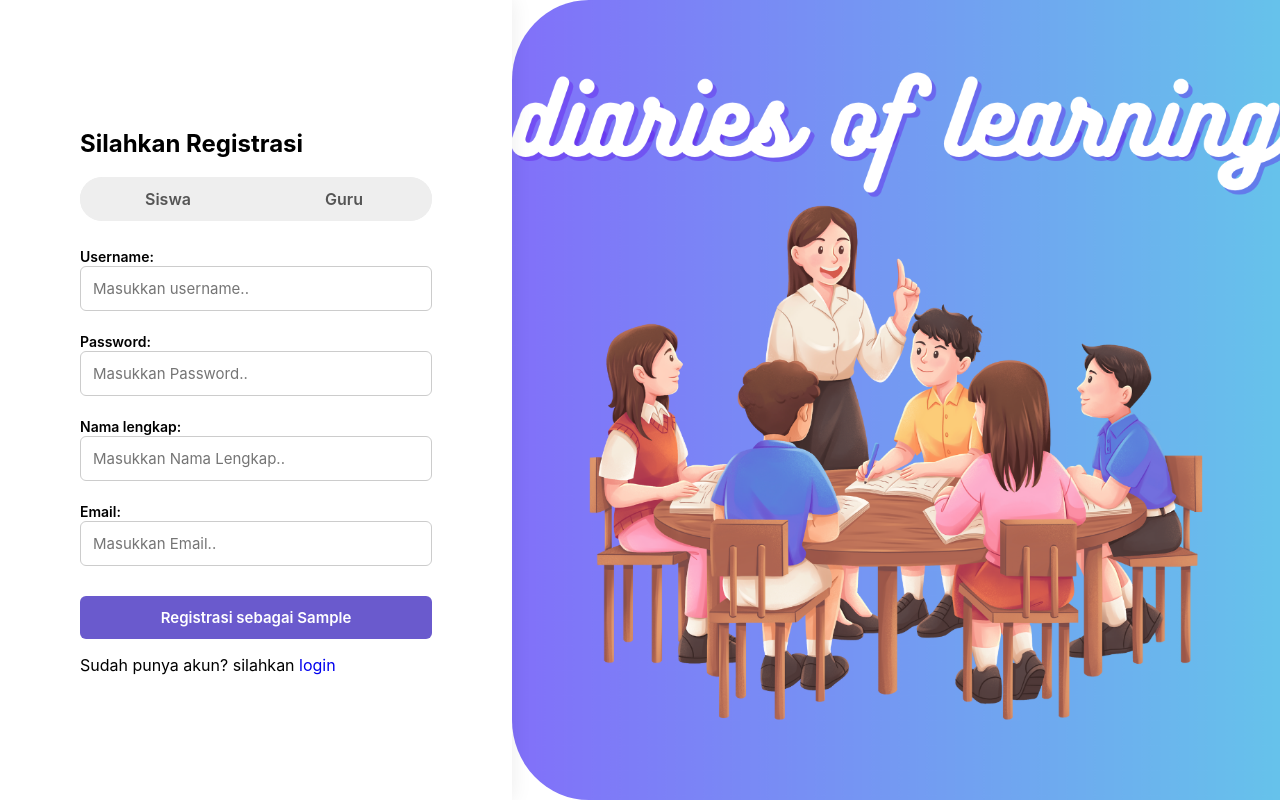
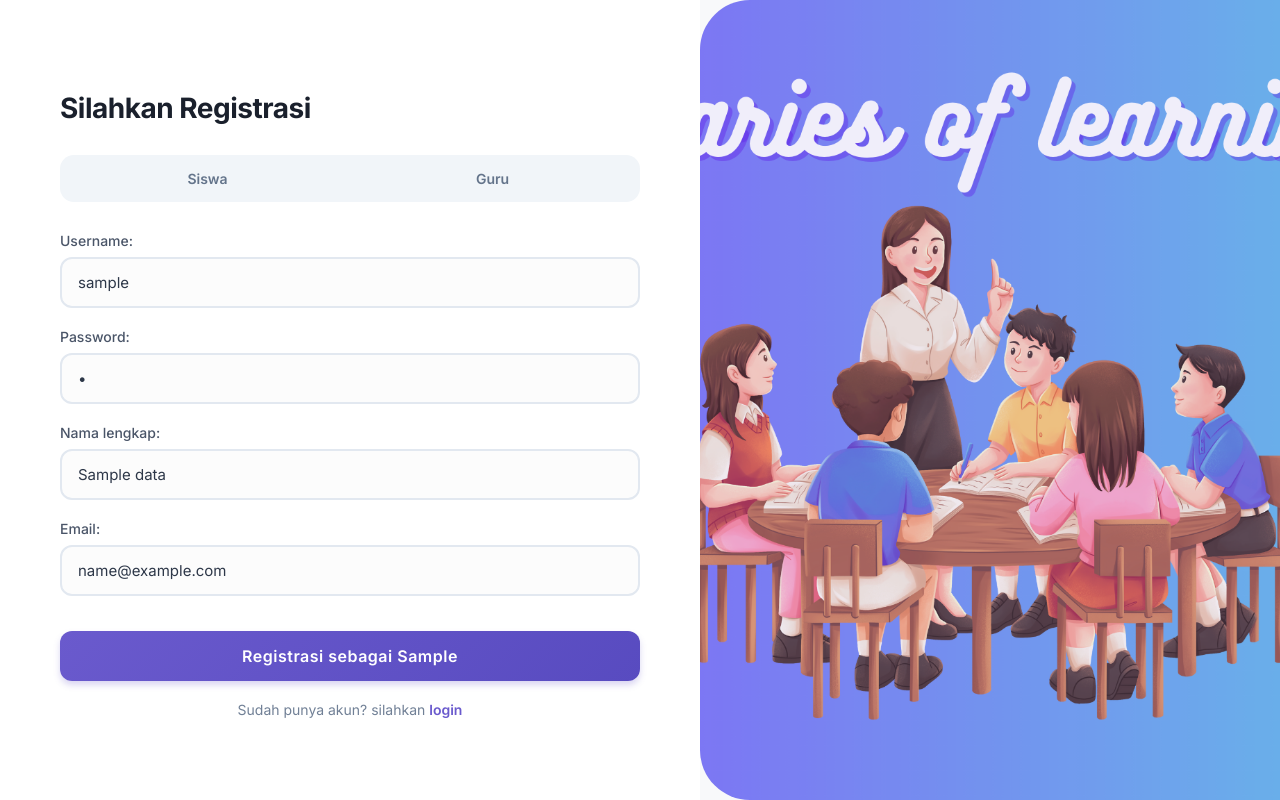
Before and after one commit to ELGHIFARY111/Diaries_Of_Learning, a PHP site: template views/php/registrasi.php in a window 1280 px wide. Run offline with PHP 8.4, Linux system fonts and the light colour scheme; the template is opened without the code that fills it: most values are stand-ins (such as "Sample title", 1, 10 or a date in 2020).

Commit message:
fix login view

```diff
--- a/views/css/login.css
+++ b/views/css/login.css
@@ -1,133 +1,219 @@
-/* === GLOBAL === */
+@import url('https://fonts.googleapis.com/css2?family=Inter:wght@300;400;500;600;700&display=swap');
+
 * {
     box-sizing: border-box;
-    font-family: "Inter", Arial, sans-serif;
+    font-family: "Inter", "Segoe UI", Roboto, Helvetica, Arial, sans-serif;
 }
 
 body {
     margin: 0;
     padding: 0;
     height: 100vh;
-    background: #ffffff;
+    background: #f8f9fa;
     position: relative;
-    overflow: hidden;
+    overflow-x: hidden;
 }
 
 a {
     text-decoration: none;
+    color: #6a5acd;
+    font-weight: 600;
+    transition: color 0.3s;
 }
 
-/* === LEFT SIDE (FORM) === */
+a:hover {
+    color: #483d8b;
+    text-decoration: underline;
+}
+
 .left-panel {
     position: relative;
     z-index: 2;
-
-    width: 40vw;
+    width: 700px;
+    max-width: 100%;
     height: 100vh;
     background: #ffffff;
-
-    padding: 50px 80px;
+    padding: 40px 60px;
     display: flex;
     flex-direction: column;
     justify-content: center;
-
-    box-shadow: 0 0 20px rgba(0,0,0,0.08);
 }
 
-/* === RIGHT SIDE (FULL BACKGROUND IMAGE) === */
+.login-box h2 {
+    font-size: 28px;
+    color: #1a202c;
+    margin-bottom: 30px;
+    font-weight: 700;
+    letter-spacing: -0.5px;
+}
+
+.login-box p {
+    color: #718096;
+    margin-top: 20px;
+    font-size: 14px;
+    text-align: center;
+}
+
 .right-panel {
     position: absolute;
     top: 0;
     right: 0;
-
-    width: calc(100vw - 40vw);
+    width: calc(100% - 700px);
     height: 100vh;
-
+    background-color: #f0f4f8; /* Placeholder warna jika gambar loading */
     background-image: url('../assets/login.png');
-    background-size: cover;         /* FULL COVER TANPA ZOOM BERLEBIHAN */
-    background-position: center;    /* POSISI TENGAH AGAR GAMBAR PRESISI */
+    background-size: cover;
+    background-position: center;
     background-repeat: no-repeat;
 
-    border-top-left-radius: 10%;
-    border-bottom-left-radius: 10%;
+    /* Membuat lengkungan lebih estetis */
+    border-top-left-radius: 50px;
+    border-bottom-left-radius: 50px;
 
-    overflow: hidden;               /* BIAR GAMBAR IKUT MELENGKUNG */
     z-index: 1;
+    overflow: hidden;
 }
 
-/* Hapus img kecil yang muncul */
+/* Overlay agar teks di atas gambar (jika ada) lebih terbaca, opsional */
+.right-panel::after {
+    content: '';
+    position: absolute;
+    top: 0;
+    left: 0;
+    width: 100%;
+    height: 100%;
+    background: rgba(106, 90, 205, 0.1); /* Overlay ungu tipis */
+    pointer-events: none;
+}
+
 .right-panel img {
     display: none;
 }
 
-/* === INPUT === */
+/* === INPUT GROUPS === */
 .input-group {
     margin-bottom: 20px;
+    position: relative;
 }
 
 .input-group label {
+    display: block;
+    margin-bottom: 8px;
     font-size: 14px;
-    font-weight: 600;
+    font-weight: 500;
+    color: #4a5568; /* Abu-abu medium */
 }
 
 .input-group input {
     width: 100%;
-    padding: 12px;
-    border-radius: 6px;
-    border: 1px solid #ccc;
+    padding: 14px 16px;
+    border-radius: 12px; /* Lebih bulat */
+    border: 2px solid #e2e8f0; /* Border abu muda */
+    background: #fcfcfc;
     font-size: 15px;
+    color: #2d3748;
+    transition: all 0.3s cubic-bezier(0.4, 0, 0.2, 1);
 }
 
 .input-group input:focus {
     border-color: #6a5acd;
-    box-shadow: 0 0 0 3px rgba(106, 90, 205, 0.25);
+    background: #fff;
+    box-shadow: 0 0 0 4px rgba(106, 90, 205, 0.15); /* Efek glow */
     outline: none;
+}
+
+.input-group input::placeholder {
+    color: #a0aec0;
+}
+
+/* === ERROR MESSAGE === */
+.error-msg {
+    color: #e53e3e; /* Merah yang lebih modern */
+    font-size: 0.85em;
+    margin-top: 6px;
+    display: flex;
+    align-items: center;
+    font-weight: 500;
+    animation: fadeIn 0.3s ease-in-out;
+}
+
+@keyframes fadeIn {
+    from { opacity: 0; transform: translateY(-5px); }
+    to { opacity: 1; transform: translateY(0); }
 }
 
 /* === BUTTON === */
 button {
-    background: #6a5acd;
+    background: linear-gradient(135deg, #6a5acd 0%, #584bc0 100%); /* Gradien halus */
     border: none;
-    padding: 12px;
+    padding: 15px;
     width: 100%;
-    border-radius: 6px;
+    border-radius: 12px;
     color: white;
     font-weight: 600;
-    font-size: 15px;
-    margin-top: 10px;
+    font-size: 16px;
+    letter-spacing: 0.5px;
+    margin-top: 15px;
     cursor: pointer;
+    box-shadow: 0 4px 6px rgba(106, 90, 205, 0.25); /* Bayangan tombol */
+    transition: transform 0.2s, box-shadow 0.2s;
 }
 
 button:hover {
-    background: #5a4fcf;
+    transform: translateY(-2px); /* Tombol naik sedikit saat dihover */
+    box-shadow: 0 8px 15px rgba(106, 90, 205, 0.3);
 }
 
-/* === TAB === */
+button:active {
+    transform: translateY(0);
+}
+
+/* === TABS (Guru/Siswa) === */
 .tab-container {
     display: flex;
-    margin-bottom: 25px;
-    background: #eee;
-    border-radius: 30px;
-    overflow: hidden;
+    margin-bottom: 30px;
+    background: #f1f5f9;
+    padding: 5px;
+    border-radius: 14px;
 }
 
 .tab-item {
     flex: 1;
-    padding: 12px;
+    padding: 10px;
     text-align: center;
     font-weight: 600;
-    background: #eee;
-    color: #555;
+    font-size: 14px;
+    border-radius: 10px;
+    color: #64748b;
     cursor: pointer;
-    user-select: none;
-    transition: .3s;
+    transition: all 0.3s ease;
+}
+
+.tab-item:hover {
+    color: #6a5acd;
+    background: rgba(255,255,255,0.5);
 }
 
 .tab-item.active {
-    background: #6a5acd;
-    color: white;
+    background: #ffffff;
+    color: #6a5acd;
+    box-shadow: 0 2px 5px rgba(0,0,0,0.05);
 }
 
-.tab-item:hover {
-    background: #ddd;
+@media (max-width: 900px) {
+    .left-panel {
+        width: 100%;
+        max-width: 100%;
+        height: auto;
+        min-height: 100vh;
+        padding: 40px 30px;
+    }
+
+    .right-panel {
+        display: none;
+    }
+
+    body {
+        background: #ffffff;
+    }
 }
--- a/views/php/registrasi.php
+++ b/views/php/registrasi.php
@@ -28,35 +28,61 @@
 
                 <div class="input-group">
                     <label>Username:</label>
-                    <input type="text" name="username" required placeholder="Masukkan username..">
+                    <input type="text" name="username" placeholder="Masukkan username.."
+                            value="<?= isset($data['username']) ? htmlspecialchars($data['username']) : '' ?>">
+                    <?php if (isset($errors['username'])): ?>
+                        <span class="error-msg"><?= $errors['username'] ?></span>
+                    <?php endif; ?>
                 </div>
+
                 <div class="input-group">
                     <label>Password:</label>
-                    <input type="password" name="password" required placeholder="Masukkan Password..">
+                    <input type="password" name="password" placeholder="Masukkan Password.."
+                            value="<?= isset($data['password']) ? htmlspecialchars($data['password']) : '' ?>">
+                    <?php if (isset($errors['password'])): ?>
+                        <span class="error-msg"><?= $errors['password'] ?></span>
+                    <?php endif; ?>
                 </div>
+
                 <div class="input-group">
                     <label>Nama lengkap:</label>
-                    <input type="text" name="nama_lengkap" required placeholder="Masukkan Nama Lengkap..">
+                    <input type="text" name="nama_lengkap" placeholder="Masukkan Nama Lengkap.."
+                            value="<?= isset($data['nama_lengkap']) ? htmlspecialchars($data['nama_lengkap']) : '' ?>">
+                    <?php if (isset($errors['nama_lengkap'])): ?>
+                        <span class="error-msg"><?= $errors['nama_lengkap'] ?></span>
+                    <?php endif; ?>
                 </div>
+
                 <div class="input-group">
                     <label>Email:</label>
-                    <input type="text" name="email" required placeholder="Masukkan Email..">
+                    <input type="text" name="email" placeholder="Masukkan Email.."
+                            value="<?= isset($data['email']) ? htmlspecialchars($data['email']) : '' ?>">
+                    <?php if (isset($errors['email'])): ?>
+                        <span class="error-msg"><?= $errors['email'] ?></span>
+                    <?php endif; ?>
                 </div>
 
                 <?php if ($peran_sekarang == 'siswa'): ?>
                     <div class="input-group">
                         <label>Nama Sekolah:</label>
-                        <input list="list-sekolah" name="sekolah" placeholder="Ketik atau pilih sekolah...">
+                        <input list="list-sekolah" name="sekolah" placeholder="Ketik atau pilih sekolah..."
+                                value="<?= isset($data['sekolah']) ? htmlspecialchars($data['sekolah']) : '' ?>">
                         <datalist id="list-sekolah">
                             <?php foreach ($data_sekolah as $s): ?>
                                 <option value="<?= $s['nama_sekolah'] ?>">
                             <?php endforeach; ?>
                         </datalist>
+                        <?php if (isset($errors['sekolah'])): ?>
+                            <span class="error-msg"><?= $errors['sekolah'] ?></span>
+                        <?php endif; ?>
                     </div>
+
                     <p style="text-align:center; margin: 5px 0; font-size: 0.9em;">Atau masuk dengan kode sekolah</p>
+
                     <div class="input-group">
                         <label>Kode Sekolah:</label>
-                        <input type="text" name="kode_sekolah" placeholder="Masukkan Kode Sekolah..">
+                        <input type="text" name="kode_sekolah" placeholder="Masukkan Kode Sekolah.."
+                                value="<?= isset($data['kode_sekolah']) ? htmlspecialchars($data['kode_sekolah']) : '' ?>">
                     </div>
                 <?php endif; ?>
 
```
Also changed, not shown: controller/auth_controller.php (+55 -7 lines), index.php (+17 -7 lines), views/php/login.php (+15 -2 lines), views/assets/icon/dashboard.png (added).
